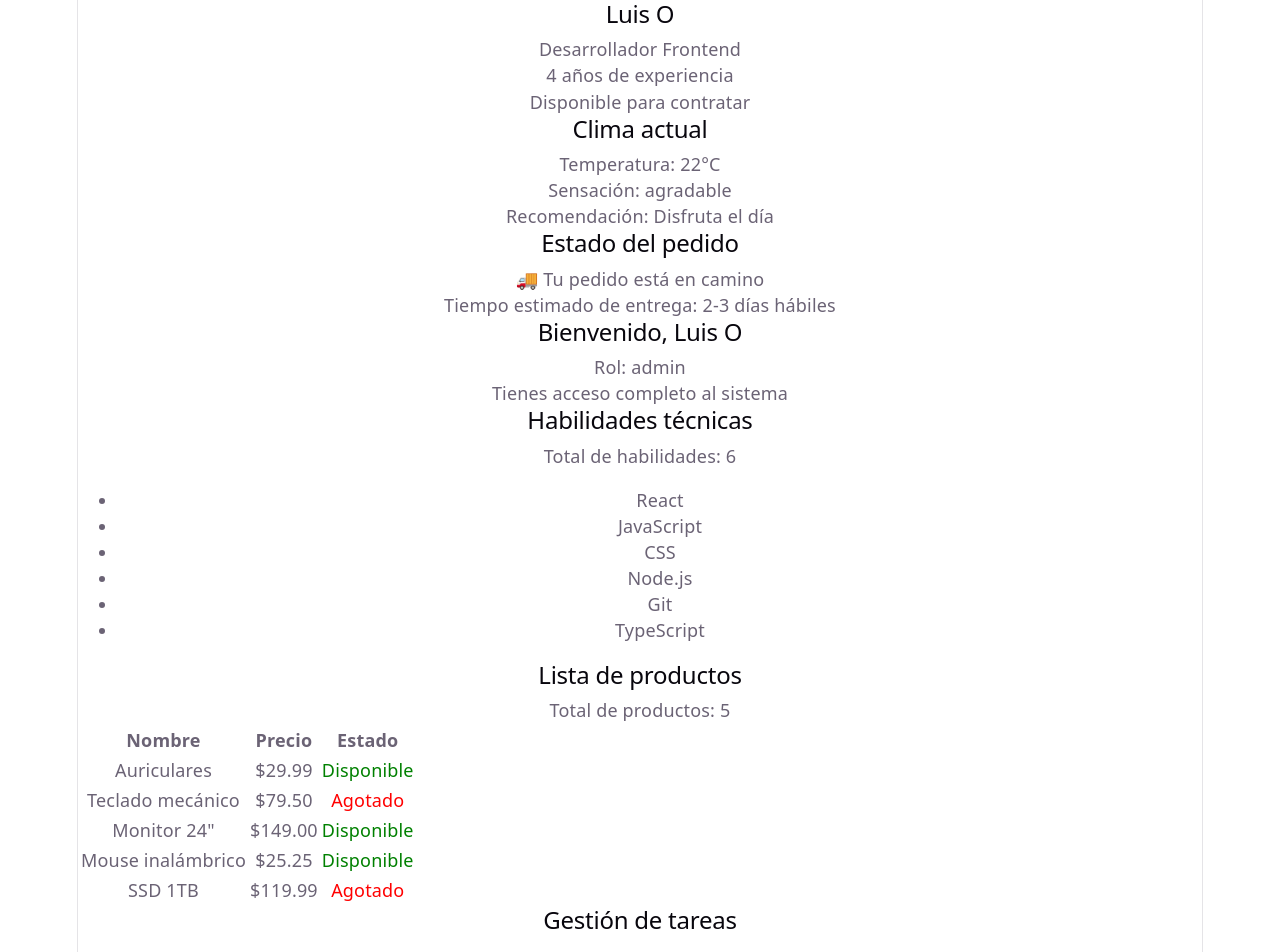
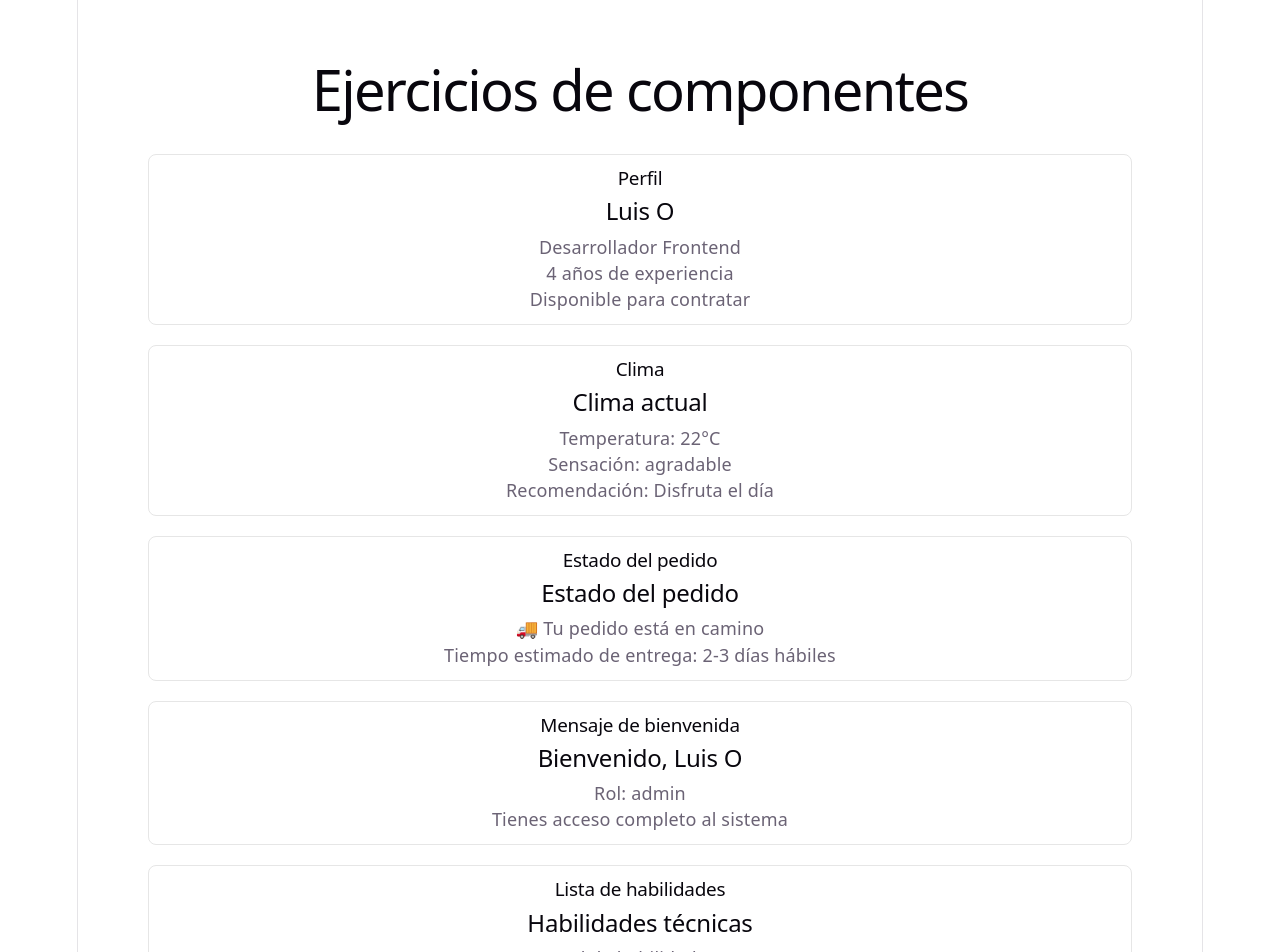
Before and after one commit to SkillR3X/mi-app-react, a React (Vite) app: page / in a window 1280 px wide. Shown: the top 952 px of the page. Built offline with nearby package versions, Linux system fonts and the light colour scheme.

Commit message:
Ejercicio 10 laboratorio 2

```diff
--- a/src/App.css
+++ b/src/App.css
@@ -182,3 +182,37 @@
     border-right-color: var(--border);
   }
 }
+
+/* Minimal app layout styles added for exercises */
+.app-container {
+  max-width: 1024px;
+  margin: 24px auto;
+  padding: 20px;
+  display: grid;
+  gap: 20px;
+  box-sizing: border-box;
+}
+
+.exercise-section {
+  border: 1px solid #e6e6e6;
+  border-radius: 8px;
+  padding: 12px 16px;
+  background: #ffffff;
+}
+
+.exercise-title {
+  margin: 0 0 8px 0;
+  font-size: 1.05rem;
+}
+
+/* Make tables and lists more readable */
+table {
+  width: 100%;
+  border-collapse: collapse;
+}
+table th,
+table td {
+  padding: 8px 10px;
+  border: 1px solid #eaeaea;
+  text-align: left;
+}
--- a/src/App.jsx
+++ b/src/App.jsx
@@ -12,15 +12,56 @@ import './App.css'
 function App() {
   return (
     <main>
+      <div className="app-container">
+        <header>
+          <h1>Ejercicios de componentes</h1>
+        </header>
+
+        <section className="exercise-section">
+          <h2 className="exercise-title">Perfil</h2>
           <Perfil />
+        </section>
+
+        <section className="exercise-section">
+          <h2 className="exercise-title">Clima</h2>
           <Clima />
+        </section>
+
+        <section className="exercise-section">
+          <h2 className="exercise-title">Estado del pedido</h2>
           <EstadoPedido />
+        </section>
+
+        <section className="exercise-section">
+          <h2 className="exercise-title">Mensaje de bienvenida</h2>
           <MensajeBienvenida />
+        </section>
+
+        <section className="exercise-section">
+          <h2 className="exercise-title">Lista de habilidades</h2>
           <ListaHabilidades />
+        </section>
+
+        <section className="exercise-section">
+          <h2 className="exercise-title">Lista de productos</h2>
           <ListaProductos />
+        </section>
+
+        <section className="exercise-section">
+          <h2 className="exercise-title">Lista de tareas</h2>
           <ListaTareas />
+        </section>
+
+        <section className="exercise-section">
+          <h2 className="exercise-title">Tarjeta</h2>
           <Tarjeta />
+        </section>
+
+        <section className="exercise-section">
+          <h2 className="exercise-title">Dashboard</h2>
           <Dashboard />
+        </section>
+      </div>
     </main>
   )
 }
```
Lines whose indentation alone changed are shown as unchanged.
